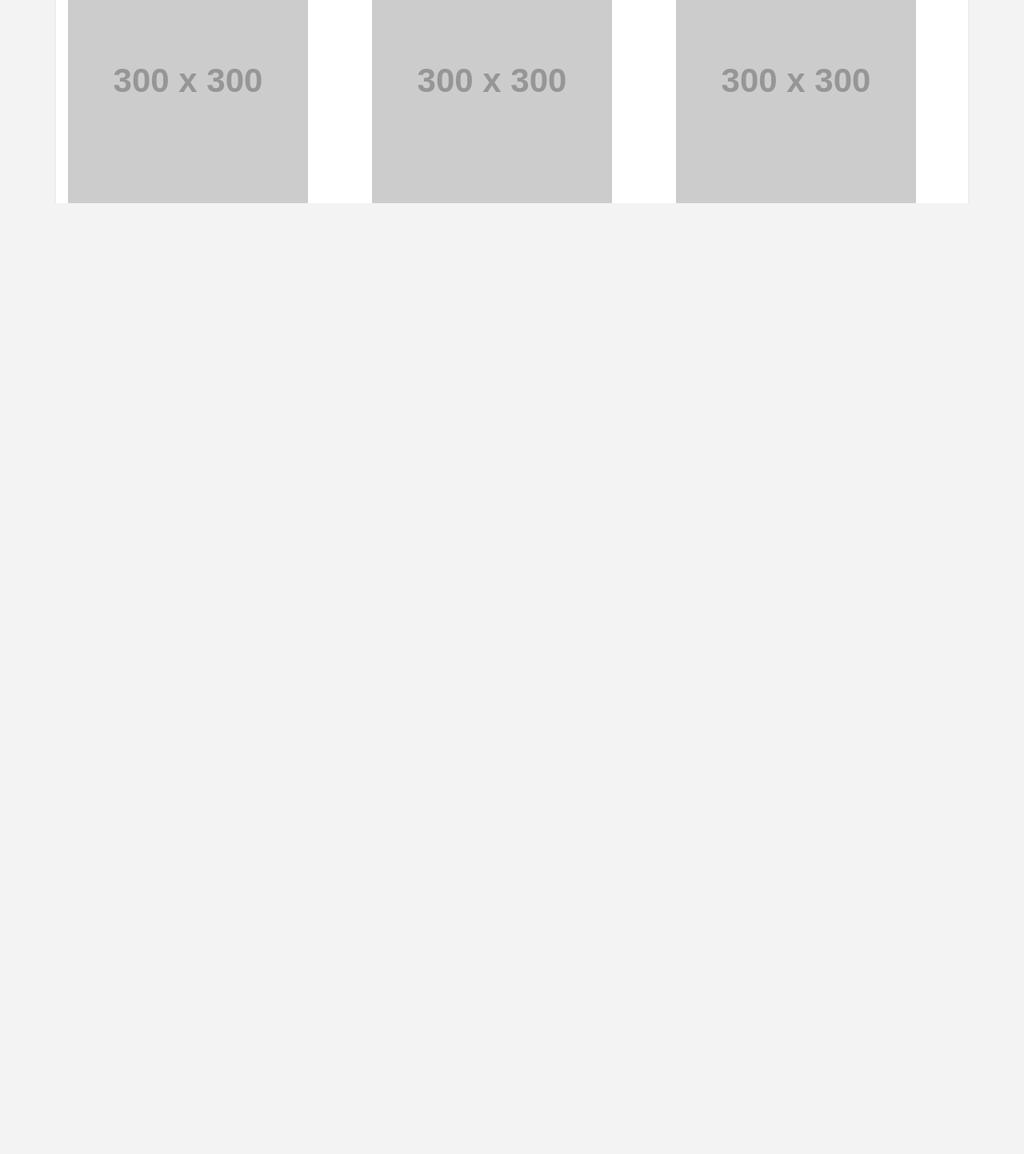
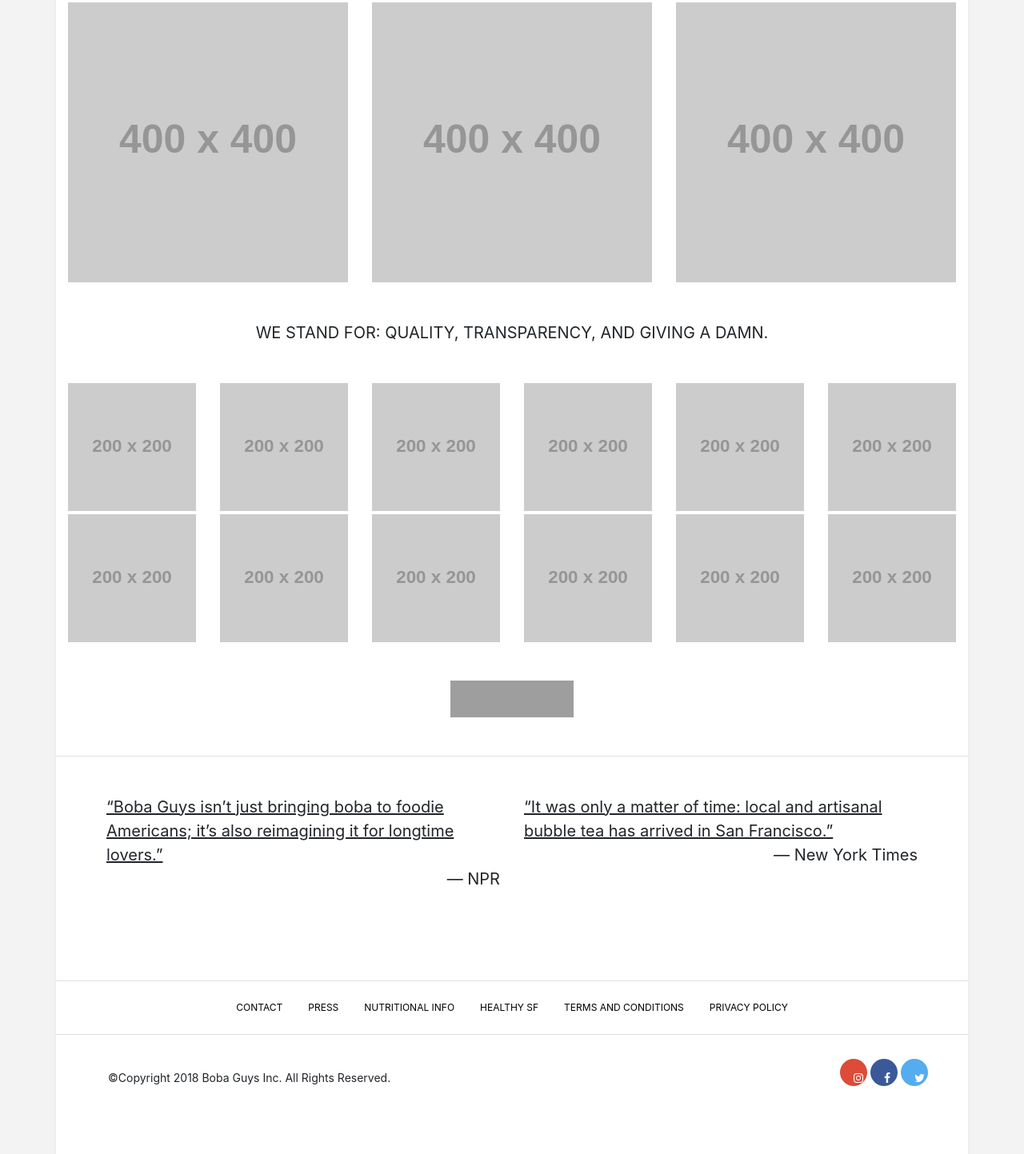
Before and after one commit to stasi815/bootstrap-wireframe, a plain HTML site: page index.html in a window 1280 px wide. Shown: the part 944-2387 px from the top of the page at 80% size. Before the commit the page ends 1198 px from the top, so only its background shows below. Drawn offline with nearby package versions, Linux system fonts and the light colour scheme; grey boxes are pictures that could not be loaded; placeholder pictures from the web are drawn by us.

Commit message:
boba guys update

```diff
--- a/index.html
+++ b/index.html
@@ -9,17 +9,69 @@
     color: white;
     text-align: center;
   } */
-  .nav-link {
+.nav-link {
     color: black;
+    font-size: 12px;
   }
+.bottom-text {
+  font-size: 20px;
+}
+.col-md-6 {
+  font-size: 20px;
+  text-align: left;
+  ;
+}
+.footer {
+  font-size: 14px;
+  text-align: justify;
+  margin-top: 30px;
+  margin-bottom: 85px;
+  margin-left: 50px;
+}
+.fa {
+  padding: 17px;
+  font-size: 16px;
+  width: 17px;
+  text-align: center;
+  text-decoration: none;
+  border-radius: 50%;
+}
+.fa-facebook {
+  background: #3B5998;
+  color: white;
+  width: 10px;
+  height: 10px;
+}
+.fa-twitter {
+  background: #55ACEE;
+  color: white;
+  width: 10px;
+  height: 10px;
+}
+.fa-instagram {
+  background: #dd4b39;
+  color: white;
+  width: 10px;
+  height: 10px;
+}
+span:before {
+    content:" ";
+    display:inline-block;
+    width:275px;
+}
+p {
+  text-align: right;
+}
+
   /* .mx-auto {
     text-align: center;
     margin: 40px;
   } */
+</style>
 
-</style>
 <head>
   <link href="style.css" rel"stylesheet">
+  <link rel="stylesheet" href="https://cdnjs.cloudflare.com/ajax/libs/font-awesome/4.7.0/css/font-awesome.min.css">
   <meta charset="UTF-8">
   <meta name="viewport" content="width=device-width, initial-scale=1.0">
   <meta http-equiv="X-UA-Compatible" content="ie=edge">
@@ -28,66 +80,180 @@
 </head>
 
 <body style="background-color: #f3f3f3;">
-  <div class="text-center bg-dark text-white p-1">FREE SHIPPING ON MERCH ORDERS OVER $50 WITH CODE: FREESHIP</div>
+  <div class="text-center bg-dark text-white p-1">FREE SHIPPING ON MERCH ORDERS OVER $50 WITH CODE: FREESHIP
+  </div>
   <div class="container bg-white shadow-sm">
-    <div class="mx-auto" style="width: 200px;">
-      <img src="logo.png" width="150px" />
+    <div class="row">
+      <div class="col-md-12 text-center mt-3">
+        <img src="logo.png" width="150px" margin-top="5px"/>
+      </div>
+      </div>
+  <div class="row border-top border-bottom mt-3 mb-3 pt-4 pb-4 justify-content-center">
+    <ul class="nav justify-content-center">
+      <li class="nav-item">
+        <a class="nav-link active" href="#">HOME</a>
+      </li>
+      <li class="nav-item">
+        <a class="nav-link" href="#">MENU</a>
+      </li>
+      <li class="nav-item">
+        <a class="nav-link" href="#">LOCATIONS</a>
+      </li>
+      <li class="nav-item">
+        <a class="nav-link" href="#">ABOUT</a>
+      </li>
+      <li class="nav-item">
+        <a class="nav-link" href="#">BLOG</a>
+      </li>
+      <li class="nav-item">
+        <a class="nav-link" href="#">CATERING</a>
+      </li>
+      <li class="nav-item">
+        <a class="nav-link" href="#">CAREERS</a>
+      </li>
+      <li class="nav-item">
+        <a class="nav-link" href="#">TEA LATTE</a>
+      </li>
+      <li class="nav-item">
+        <a class="nav-link" href="#">SHOP</a>
+      </li>
+    </ul>
+  </div>
+    <div class="mb-3">
+      <img src="https://via.placeholder.com/1200x300" class="img-fluid" />
     </div>
 
-    <ul class="nav justify-content-center">
-      <li class="nav-item">
-        <a class="nav-link active" href="#">Home</a>
-      </li>
-      <li class="nav-item">
-        <a class="nav-link" href="#">Menu</a>
-      </li>
-      <li class="nav-item">
-        <a class="nav-link" href="#">Locations</a>
-      </li>
-      <li class="nav-item">
-        <a class="nav-link" href="#">About</a>
-      </li>
-      <li class="nav-item">
-        <a class="nav-link" href="#">Blog</a>
-      </li>
-      <li class="nav-item">
-        <a class="nav-link" href="#">Catering</a>
-      </li>
-      <li class="nav-item">
-        <a class="nav-link" href="#">Careers</a>
-      </li>
-      <li class="nav-item">
-        <a class="nav-link" href="#">Tea Latte</a>
-      </li>
-      <li class="nav-item">
-        <a class="nav-link" href="#">Shop</a>
-      </li>
-    </ul>
-    <div class="mx-auto mb-3">
-      <img src="https://via.placeholder.com/1200x400" class="img-fluid" />
+    <div class="row text-center">
+      <div class="col-md-4">
+        <img src="https://via.placeholder.com/400" class="img-fluid"/>
+      </div>
+      <div class="col-md-4">
+        <img src="https://via.placeholder.com/400" class="img-fluid"/>
+      </div>
+      <div class="col-md-4">
+        <img src="https://via.placeholder.com/400" class="img-fluid"/>
+      </div>
+    </div>
+    <div class="row text-center mt-3">
+      <div class="col-md-4">
+        <img src="https://via.placeholder.com/400" class="img-fluid"/>
+      </div>
+      <div class="col-md-4">
+        <img src="https://via.placeholder.com/400" class="img-fluid"/>
+      </div>
+      <div class="col-md-4">
+        <img src="https://via.placeholder.com/400" class="img-fluid"/>
+      </div>
     </div>
 
     <div class="row">
-      <div class="col-md-4">
-        <img src="https://via.placeholder.com/300" class="img-fluid"/>
-      </div>
-      <div class="col-md-4">
-        <img src="https://via.placeholder.com/300" class="img-fluid"/>
-      </div>
-      <div class="col-md-4">
-        <img src="https://via.placeholder.com/300" class="img-fluid"/>
+      <div class="col-md-12 mt-5 mb-5 text-center">
+        <id class="bottom-text">WE STAND FOR: QUALITY, TRANSPARENCY, AND GIVING A DAMN.</id>
       </div>
     </div>
-    <div class="row mt-3">
-      <div class="col-md-4">
-        <img src="https://via.placeholder.com/300" class="img-fluid"/>
+
+    <div class="row">
+      <div class="col-md-2">
+        <img src="https://via.placeholder.com/200" class="img-fluid"/>
       </div>
-      <div class="col-md-4">
-        <img src="https://via.placeholder.com/300" class="img-fluid"/>
+      <div class="col-md-2">
+        <img src="https://via.placeholder.com/200" class="img-fluid"/>
       </div>
-      <div class="col-md-4">
-        <img src="https://via.placeholder.com/300" class="img-fluid"/>
+      <div class="col-md-2">
+        <img src="https://via.placeholder.com/200" class="img-fluid"/>
+      </div>
+      <div class="col-md-2">
+        <img src="https://via.placeholder.com/200" class="img-fluid"/>
+      </div>
+      <div class="col-md-2">
+        <img src="https://via.placeholder.com/200" class="img-fluid"/>
+      </div>
+      <div class="col-md-2">
+        <img src="https://via.placeholder.com/200" class="img-fluid"/>
       </div>
     </div>
+    <div class="row mt-1">
+      <div class="col-md-2">
+        <img src="https://via.placeholder.com/200" class="img-fluid"/>
+      </div>
+      <div class="col-md-2">
+        <img src="https://via.placeholder.com/200" class="img-fluid"/>
+      </div>
+      <div class="col-md-2">
+        <img src="https://via.placeholder.com/200" class="img-fluid"/>
+      </div>
+      <div class="col-md-2">
+        <img src="https://via.placeholder.com/200" class="img-fluid"/>
+      </div>
+      <div class="col-md-2">
+        <img src="https://via.placeholder.com/200" class="img-fluid"/>
+      </div>
+      <div class="col-md-2">
+        <img src="https://via.placeholder.com/200" class="img-fluid"/>
+      </div>
+    </div>
+    <div class="row">
+      <div class="col-md-12 text-center mb-4 mt-5">
+      <img src="https://encrypted-tbn0.gstatic.com/images?q=tbn:ANd9GcRC1Efpg6OeOAWW-aWE5Bz0WVxFj2F-shNhkFMZpCYaxS_4f28z" width="154.4" height="45.75"/>
+      </div>
+    </div>
+    <div class="row border-top p-5 mt-4 mb-5">
+        <div class="col-md-6">
+          <div style="text-decoration: underline">
+
+              “Boba Guys isn’t just bringing boba to foodie Americans; it’s also reimagining it for longtime lovers.”
+          </div>
+          <div>
+              <p>
+                — NPR
+              </p>
+          </div>
+
+          </div>
+          <div class="col-md-6">
+          <div style="text-decoration: underline;">
+
+                “It was only a matter of time: local and artisanal bubble tea has arrived in San Francisco.”
+          </div>
+              <div>
+                <p>
+                — New York Times
+                </p>
+              </div>
+          </div>
+        </div>
+    <div class="row border-top border-bottom justify-content-center">
+        <ul class="nav justify-content-center mt-3 mb-3">
+          <li class="nav-item">
+            <a class="nav-link active" href="#">CONTACT</a>
+          </li>
+          <li class="nav-item">
+            <a class="nav-link" href="#">PRESS</a>
+          </li>
+          <li class="nav-item">
+            <a class="nav-link" href="#">NUTRITIONAL INFO</a>
+          </li>
+          <li class="nav-item">
+            <a class="nav-link" href="#">HEALTHY SF</a>
+          </li>
+          <li class="nav-item">
+            <a class="nav-link" href="#">TERMS AND CONDITIONS</a>
+          </li>
+          <li class="nav-item">
+            <a class="nav-link" href="#">PRIVACY POLICY</a>
+          </li>
+        </ul>
+      </div>
+      <div class="row">
+        <div class="col-md-12">
+          <div class="footer">
+            &copy;Copyright 2018 Boba Guys Inc. All Rights Reserved.
+            <span> </span>
+            <span> <a href="#" class="fa fa-instagram"></a> <a href="#" class="fa fa-facebook"></a> <a href="#" class="fa fa-twitter"></a>
+            </span>
+          </div>
+        </div>
+        </div>
+      </div>
   </body>
   </html>
--- a/style.css
+++ /dev/null
@@ -1,3 +0,0 @@
-body {
-  text-align: center;
-}
```
